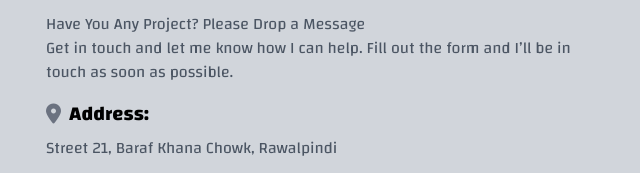
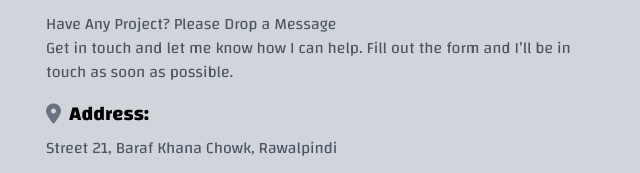
Before and after one commit to classTalha/portfolio, a plain HTML site: page index.html in a window 1280 px wide. Shown: the part 3512-3685 px from the top of the page, 638-1278 px from the left. Drawn offline with nearby package versions, Linux system fonts and the light colour scheme.

Commit message:
Update index.html

```diff
--- a/index.html
+++ b/index.html
@@ -479,7 +479,7 @@ input ,textarea{
        <!-- Right Side: Contact Information -->
 <div class="flex-1 lg:w-3/5 p-8 ">
     <h2 class="text-3xl font-bold mb-6 text-black">Contact Me<span class="text-orange-500">.</span></h2>
-    <p class="text-gray-600 mb-4">Have You Any Project? Please Drop a Message<br>Get in touch and let me know how I can help. Fill out the form and I’ll be in touch as soon as possible.</p>
+    <p class="text-gray-600 mb-4">Have Any Project? Please Drop a Message<br>Get in touch and let me know how I can help. Fill out the form and I’ll be in touch as soon as possible.</p>
 
     <h3 class="text-xl font-bold mb-2 flex items-center">
         <i class="fas fa-map-marker-alt text-gray-500 mr-2"></i> Address:
```
